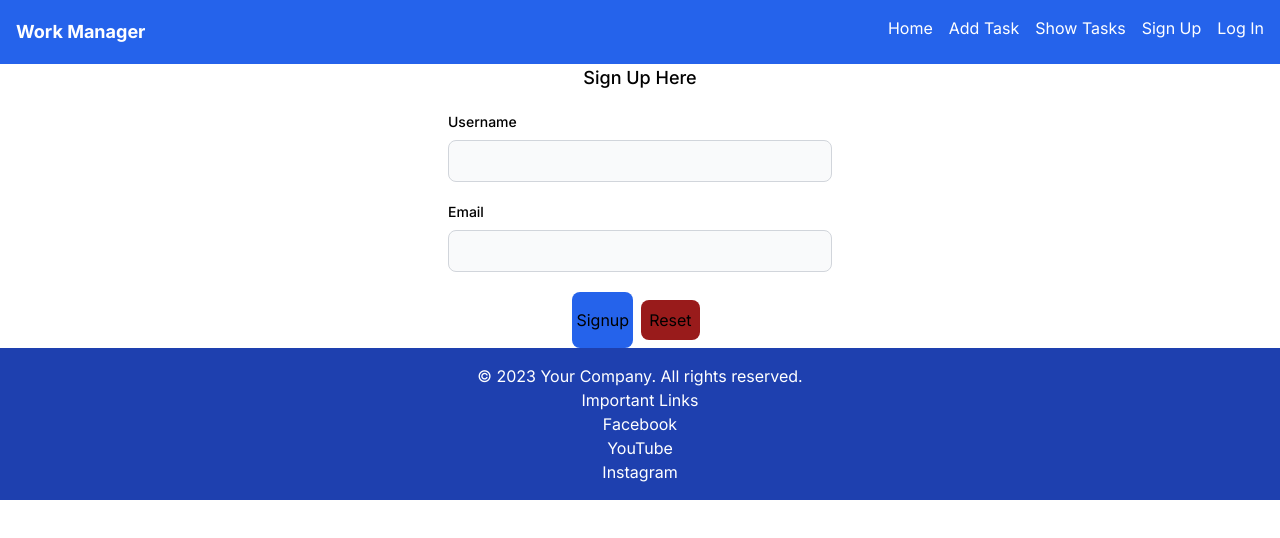
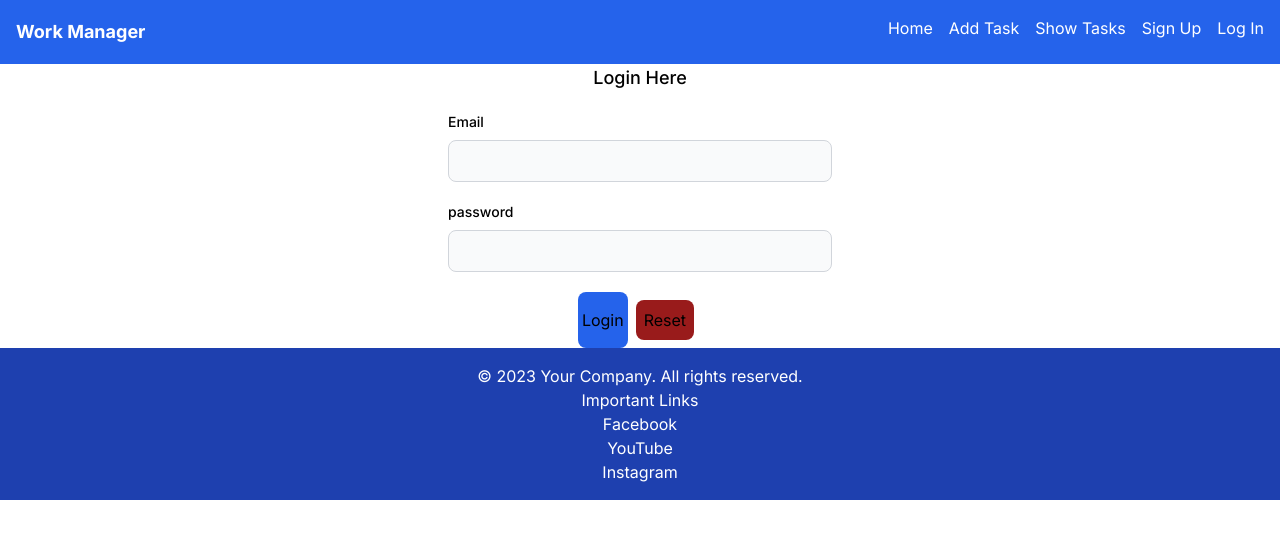
Before and after one commit to saurabhpatel9876/work-managment-NextJs, a Next.js app: page /login in a window 1280 px wide. Shown: the top 538 px of the page. Built offline with nearby package versions, Linux system fonts and the light colour scheme.

Commit message:
login and middleware done

```diff
--- a/package.json
+++ b/package.json
@@ -10,6 +10,8 @@
   },
   "dependencies": {
     "axios": "^1.6.5",
+    "bcryptjs": "^2.4.3",
+    "jsonwebtoken": "^9.0.2",
     "mongoose": "^8.0.4",
     "next": "14.0.4",
     "react": "^18",
--- /dev/null
+++ b/src/app/api/login/route.js
@@ -0,0 +1,62 @@
+import { User } from "@/model/user"
+import { NextResponse } from "next/server"
+import  Jwt  from "jsonwebtoken"; //don't use {Jwt} only Jwt
+import  bcrypt  from 'bcryptjs';  //don't use {bcrypt} only bcrypt
+import { cookies } from 'next/headers'
+import connectDB from "@/helper/db";
+
+export async function POST(request) {
+    const { email, password } = await request.json()
+    try {
+        //1. get user
+        await connectDB()
+       const user= await User.findOne({
+        email:email,
+       })
+
+        if (user == null) {
+            throw new error("user not found")
+        }
+
+        //2. password match
+        //    const matched = bcrypt.compareSync(password,user.password)
+        const matched = bcrypt.compareSync(password, user.password);
+        if (!matched) {
+            throw new error("password is wrong")
+        }
+
+        //3. generate token
+        const token = Jwt.sign({
+            _id: user._id,
+            name: user.name
+        }, process.env.JWT_KEY)
+
+        //create cookies
+
+        const response = NextResponse.json({
+            message: "log in done",
+            success: true,
+            user: user //LHS user is property and RHS is definded by me
+        })
+
+        response.cookies.set("authToken", token, {
+            expiresIn: "1d",
+            httpOnly: true
+        })
+        return response
+
+        console.log(user);
+        console.log(token);
+    } catch (error) {
+        console.log("glt in logIn post", error)
+        return NextResponse.json(
+            {
+                message: error.message,
+                success: false,
+            },
+            {
+                status: 500,
+            }
+        );
+    }
+}
--- a/src/app/api/users/[userId]/tasks/route.js
+++ b/src/app/api/users/[userId]/tasks/route.js
@@ -15,6 +15,6 @@ export async function GET(request,{params}){
         return responseMessage("ho gya GET user--task",200,true)
     } catch (error) {
         console.log("glt in GET [userId]-->tasks--route.js:--",error)
-        return getResponseMessage("Failed to get tasks", 404, false);
+        return responseMessage("Failed to get tasks", 404, false);
     }
 }
--- a/src/app/api/users/route.js
+++ b/src/app/api/users/route.js
@@ -1,15 +1,17 @@
 import connectDB from "@/helper/db"
 import { User } from "@/model/user"
 import { NextResponse } from "next/server"
+// import bcrypt, { hashSync } from 'bcryptjs'
+import bcrypt from "bcryptjs";
 
-export async function GET(request){
+export async function GET(request) {
   await connectDB()
-  let user =[]
+  let user = []
   try {
-    user =await User.find()
+    user = await User.find().select("-password")
     return NextResponse.json(user)
   } catch (error) {
-    console.log("GET me prblm",error)
+    console.log("GET me prblm", error)
     return NextResponse.json({
       message: "failed to get users",
       success: false,
@@ -19,8 +21,8 @@ export async function GET(request){
 }
 
 //create user
-export async function POST(request){
- const {name,email,password,about} = await request.json();
+export async function POST(request) {
+  const { name, email, password, about } = await request.json();
   try {
     const createUser = new User({
       name,
@@ -28,13 +30,15 @@ export async function POST(request){
       password,
       about
     })
+
+    createUser.password=bcrypt.hashSync(createUser.password,parseInt(process.env.BCRYPT_SALT))
     await connectDB()
-    const createdd= await createUser.save();
-    return NextResponse.json(createUser,{
+    const createdd = await createUser.save();
+    return NextResponse.json(createUser, {
       status: 201,
     })
   } catch (error) {
-    console.log("POST me glt aa rha hain",error)
+    console.log("POST me glt aa rha hain", error)
 
     return NextResponse.json(
       {
--- a/src/app/login/Login.jsx
+++ b/src/app/login/Login.jsx
@@ -1,33 +1,50 @@
+"use client"
+import { logIn } from '@/services/userService'
+import React, { useState } from 'react'
+import { toast } from 'react-toastify'
+import { useRouter } from 'next/navigation'
+const Login = () => {
+    const router= useRouter()
+    const[LoginData,setLoginData]=useState({
+        email:"",
+        password:""
+    })
 
-import React from 'react'
+    const handleLogin=async(event)=>{
+       event.preventDefault()
 
-const Login = () => {
+       if (LoginData.email.trim() === "" || LoginData.password.trim() === "") {
+        toast.info("Invalid Data !!", {
+          position: "top-center",
+        });
+    }
+
+       try {
+        const result = await logIn(LoginData)
+        console.log(result)
+
+        toast.success("login success")
+
+        router.push("/profile/user")
+       } catch (error) {
+        console.log("err in login",error)
+        toast.error(error.response.data.message, {
+            position: "top-center",
+          });
+       }
+    }
   return (
     <div>
-        <form className="max-w-sm mx-auto ">
+        <form className="max-w-sm mx-auto " onSubmit={handleLogin}>
                 <div className="mb-5">
                     <label
                         htmlFor="large-input"
                         className="mb-2 text-lg font-medium  dark:text-white flex justify-center items-center "
                     >
-                       Sign Up Here
+                       Login Here
                     </label>
 
                 </div>
-                <div className="mb-5">
-                    <label
-                        htmlFor="username"
-                        className="block mb-2 text-sm font-medium  dark:text-white"
-                    >
-                        Username
-                    </label>
-                    <input
-                        type="text"
-                        id="username"
-                        className="bg-gray-50 border border-gray-300  text-sm rounded-lg focus:ring-blue-500 focus:border-blue-500 block w-full p-2.5 dark:bg-gray-700 dark:border-gray-600 dark:placeholder-gray-400 text-black dark:focus:ring-blue-500 dark:focus:border-blue-500"
-                    />
-                </div>
-
                 <div className="mb-5">
                     <label
                         htmlFor="email"
@@ -38,12 +55,31 @@ const Login = () => {
                     <input
                         type="email"
                         id="email"
+                        onChange={(event)=>{setLoginData({...LoginData,email:event.target.value})}}
+                        value={LoginData.email}
+                        className="bg-gray-50 border border-gray-300  text-sm rounded-lg focus:ring-blue-500 focus:border-blue-500 block w-full p-2.5 dark:bg-gray-700 dark:border-gray-600 dark:placeholder-gray-400 text-black dark:focus:ring-blue-500 dark:focus:border-blue-500"
+                    />
+                </div>
+                <div className="mb-5">
+                    <label
+                        htmlFor="password"
+                        className="block mb-2 text-sm font-medium  dark:text-white"
+                    >
+                        password
+                    </label>
+                    <input
+                        type="password"
+                        id="password"
+                        onChange={(event)=>{setLoginData({...LoginData,password:event.target.value})}}
+                        value={LoginData.password}
                         className="bg-gray-50 border border-gray-300  text-sm rounded-lg focus:ring-blue-500 focus:border-blue-500 block w-full p-2.5 dark:bg-gray-700 dark:border-gray-600 dark:placeholder-gray-400 text-black dark:focus:ring-blue-500 dark:focus:border-blue-500"
                     />
                 </div>
 
+
+
                 <div className='flex justify-center '>
-               <button className='bg-blue-600 p-1 rounded-lg hover:bg-blue-400'>Signup</button>
+               <button type='submit' className='bg-blue-600 p-1 rounded-lg hover:bg-blue-400'>Login</button>
                 <button className='bg-red-800 p-2 rounded-lg hover:bg-red-400 m-2'>Reset</button>
                </div>
 
--- /dev/null
+++ b/src/app/profile/user/page.js
@@ -0,0 +1,10 @@
+
+import React from 'react'
+
+const page = () => {
+  return (
+    <div>profile page</div>
+  )
+}
+
+export default page
--- /dev/null
+++ b/src/app/showTask/ShowTask.jsx
@@ -0,0 +1,10 @@
+
+import React from 'react'
+
+const ShowTask = () => {
+  return (
+    <div>showTask</div>
+  )
+}
+
+export default ShowTask
--- /dev/null
+++ b/src/app/showTask/page.js
@@ -0,0 +1,9 @@
+
+import React from 'react'
+import ShowTask from './showTask'
+
+const page = () => {
+  return <ShowTask/>
+}
+
+export default page
--- a/src/components/Navbar.jsx
+++ b/src/components/Navbar.jsx
@@ -34,7 +34,7 @@ const Navbar = () => {
           <Link className="text-white" href="/addTask">
             Add Task
           </Link>
-          <Link className="text-white" href="/">
+          <Link className="text-white" href="/showTask">
             Show Tasks
           </Link>
 
@@ -55,7 +55,7 @@ const Navbar = () => {
             <Link className="block text-white mb-2" href="/addTask">
               Add Task
             </Link>
-            <Link className="block text-white" href="/contact">
+            <Link className="block text-white" href="/showTask">
             Show Tasks
             </Link>
             <br></br>
--- a/src/services/userService.js
+++ b/src/services/userService.js
@@ -6,3 +6,8 @@ export async function signUp(user){
     then((response)=>response.data)
     return result
 }
+
+export async function logIn(LoginData){
+    const result = await httpHelperAxios.post("/api/login",LoginData).then((response)=>response.data)
+    return result
+}
```
Also changed, not shown: src/middleware.js (added, +48 -0 lines), 2 other files (tests, documents, lock files or other folders). Lines whose indentation alone changed are shown as unchanged.
